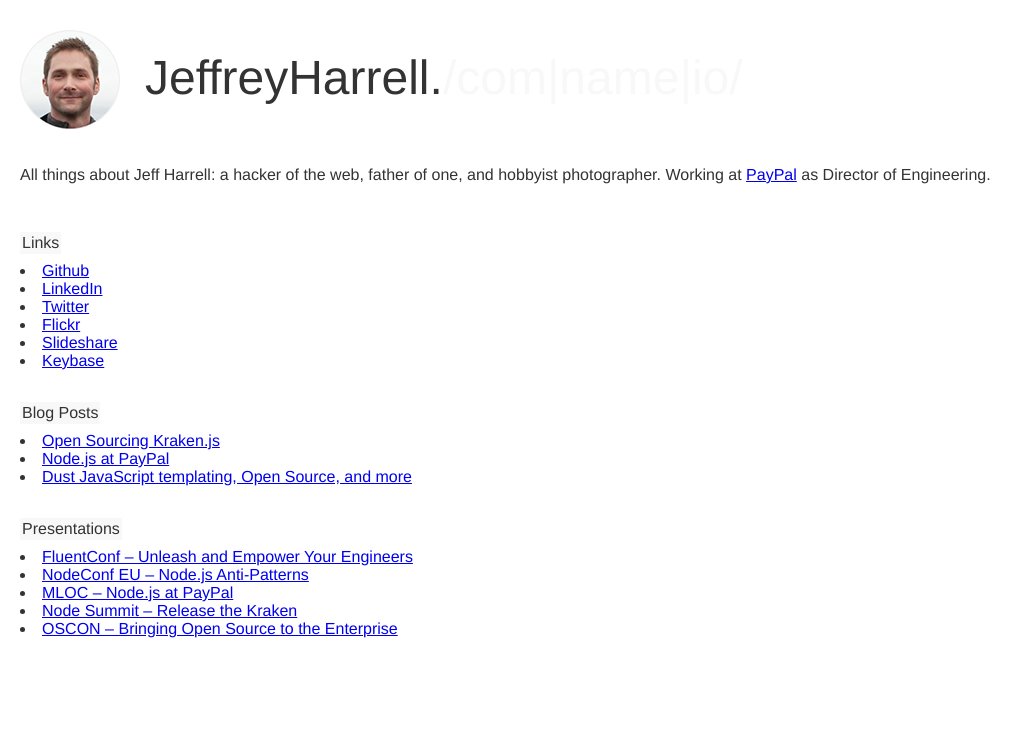
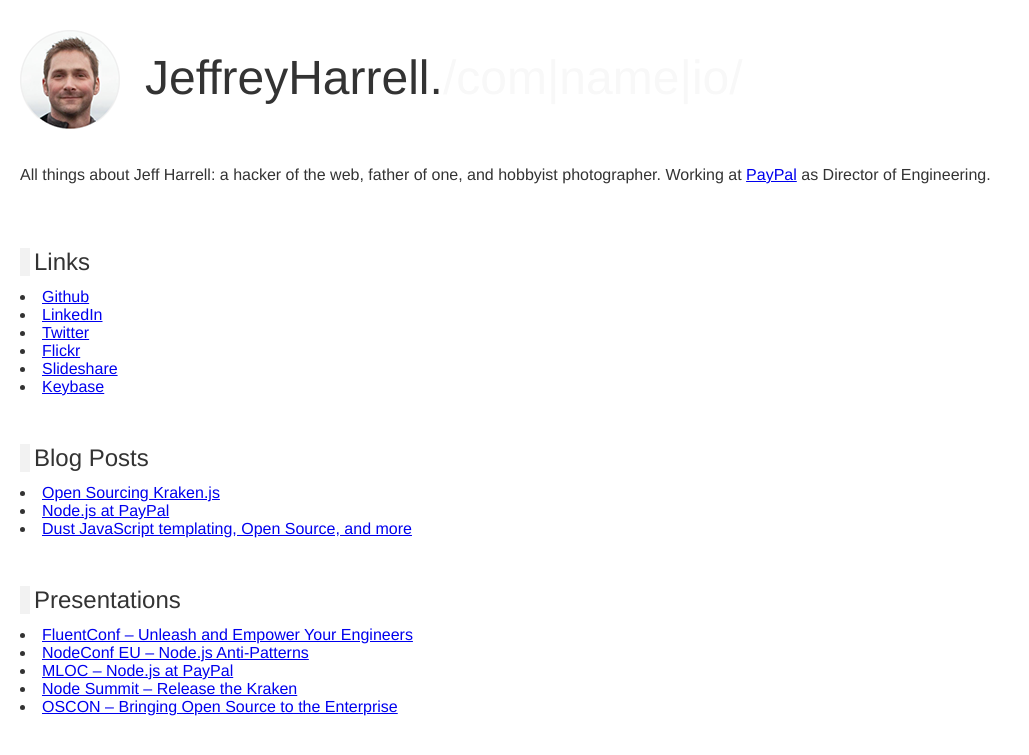
Before and after one commit to jeffharrell/jeffreyharrell.com, a PHP site: page / in a window 1280 px wide. Shown: the top 755 px of the page, without its empty margins (0-1029 px from the left). Run offline with PHP 8.4, Linux system fonts and the light colour scheme.

Commit message:
sub header style changes

```diff
--- a/css/jeffreyharrell.css
+++ b/css/jeffreyharrell.css
@@ -1,4 +1,5 @@
 body {
+	overflow-x: hidden;
 	margin: 0;
 	padding: 20px;
 	font-family: "HelveticaNeue-Light", "Helvetica Neue Light", "Helvetica Neue", Helvetica, Arial, "Lucida Grande", sans-serif;
@@ -19,9 +20,9 @@ h1 em {
 h2, h3 {
 	display: inline-block;
 	margin: 2em 0 0.5em;
-	padding: 2px;
-	font-size: 1em;
-	background: #f8f8f8;
+	padding-left: 4px;
+	font-size: 1.5em;
+	border-left: 10px solid #f2f2f2;
 }
 
 h1, h2, h3 {
```
